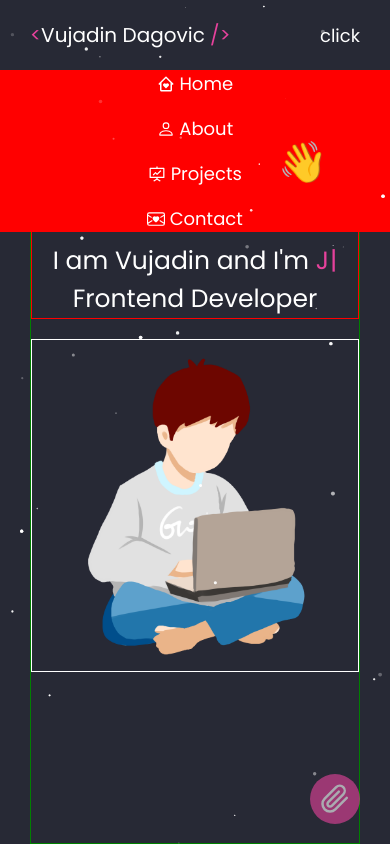
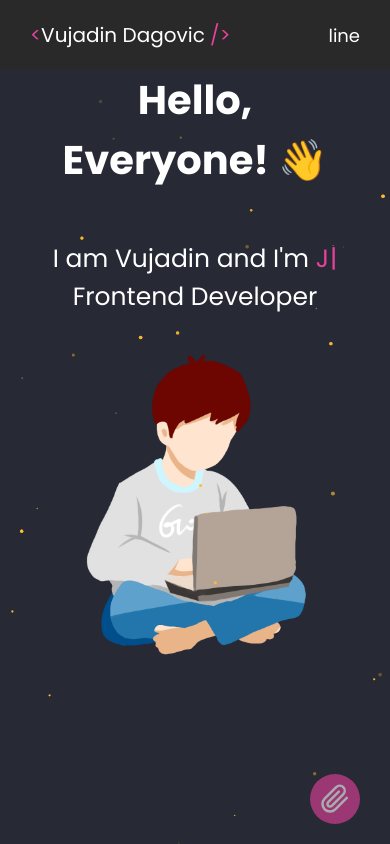
Before and after one commit to vujadin95/react-portfolio, a React (Vite) app: page / in a window 390 px wide. Built offline with nearby package versions, Linux system fonts and the light colour scheme.

Commit message:
working on mobile navigation

```diff
--- a/src/components/Header/Header.component.jsx
+++ b/src/components/Header/Header.component.jsx
@@ -2,12 +2,12 @@ import { BiHomeHeart, BiDownload } from "react-icons/bi";
 import { BsPerson, BsEnvelopeHeart } from "react-icons/bs";
 import { AiOutlineFundProjectionScreen } from "react-icons/ai";
 import { NavLink, Link } from "react-router-dom";
-import ToggleTheme from "../ToggleTheme/ToggleTheme";
 import { useState } from "react";
 import "../../styles/header.css";
 
 const Navbar = () => {
   const [color, setColor] = useState(false);
+  const [isOpen, setIsOpen] = useState(false);
   const changeColor = () => {
     if (window.scrollY > 70) {
       setColor(true);
@@ -30,7 +30,7 @@ const Navbar = () => {
           </span>
         </p>
       </Link>
-      <nav>
+      <nav className={isOpen ? "active" : ""}>
         <Link to={"/"}>
           <BiHomeHeart className="icon" /> Home
         </Link>
@@ -55,7 +55,12 @@ const Navbar = () => {
           Contact
         </NavLink>
       </nav>
-      <div className="hamburger-btn">click</div>
+      <div
+        onClick={() => setIsOpen((prevState) => !prevState)}
+        className="hamburger-btn"
+      >
+        <span>line</span>
+      </div>
     </header>
   );
 };
--- a/src/components/Particles/ParticlesBackground.jsx
+++ b/src/components/Particles/ParticlesBackground.jsx
@@ -12,6 +12,10 @@ const ParticlesBackground = () => {
             area: 800,
           },
           value: 100,
+        },
+        color: {
+          // value: "#9ec8ff",
+          value: "#ffbe31",
         },
         size: {
           value: 2,
--- a/src/styles/header.css
+++ b/src/styles/header.css
@@ -88,14 +88,37 @@ header nav a:hover::after {
 }
 
 @media (max-width: 688px) {
+  header {
+    background-color: #292929;
+    z-index: 2;
+  }
+
   header>nav {
     position: absolute;
     flex-direction: column;
-    background-color: red;
+    align-items: flex-end;
+    gap: 4rem;
+    font-size: 2rem;
+    background-color: #292929;
     top: 70px;
-    left: 0;
-    width: 100%;
-    max-width: inherit;
+    height: 100vh;
+    right: 0;
+    width: 0;
+    overflow: hidden;
+    transition: width 0.25s ease-in;
+  }
+
+  nav.active {
+    width: 60%;
+  }
+
+  header nav a {
+    gap: 0.5em;
+    margin-right: 3rem;
+  }
+
+  header nav a:first-child {
+    padding-top: 3rem;
   }
 
   .hamburger-btn {
--- a/src/styles/homePage.css
+++ b/src/styles/homePage.css
@@ -3,16 +3,12 @@
   align-items: center;
   justify-content: space-between;
   gap: 20px;
-  border: 1px solid green;
   height: 100%;
 }
 
-.home-text-content {
-  border: 1px solid red;
-}
+
 
 .home-image-container {
-  border: 1px solid white;
   max-width: 50%;
 }
 
@@ -102,7 +98,7 @@
 
   .home-image-container {
     max-width: 100%;
-    max-height: 450px;
+    flex: 1;
   }
 
   .home-text-content {
```
